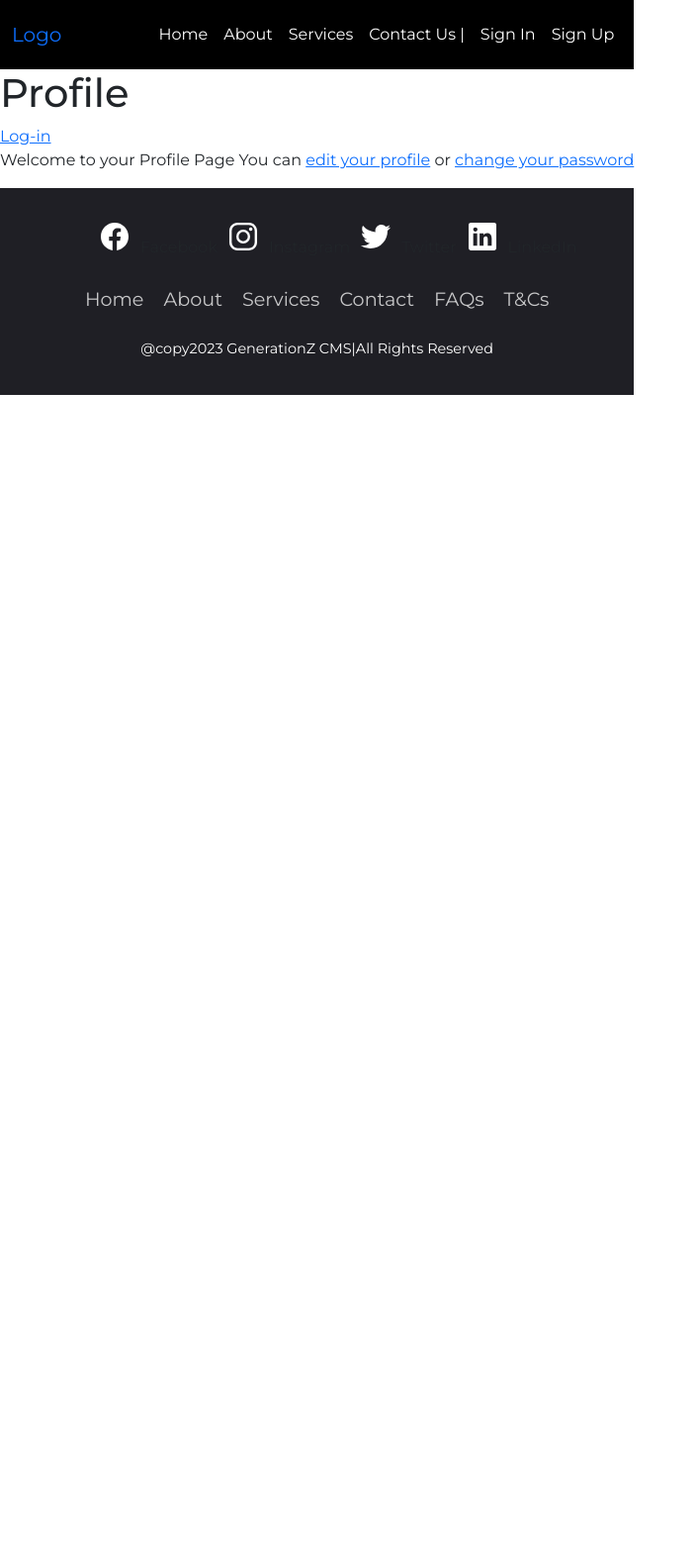
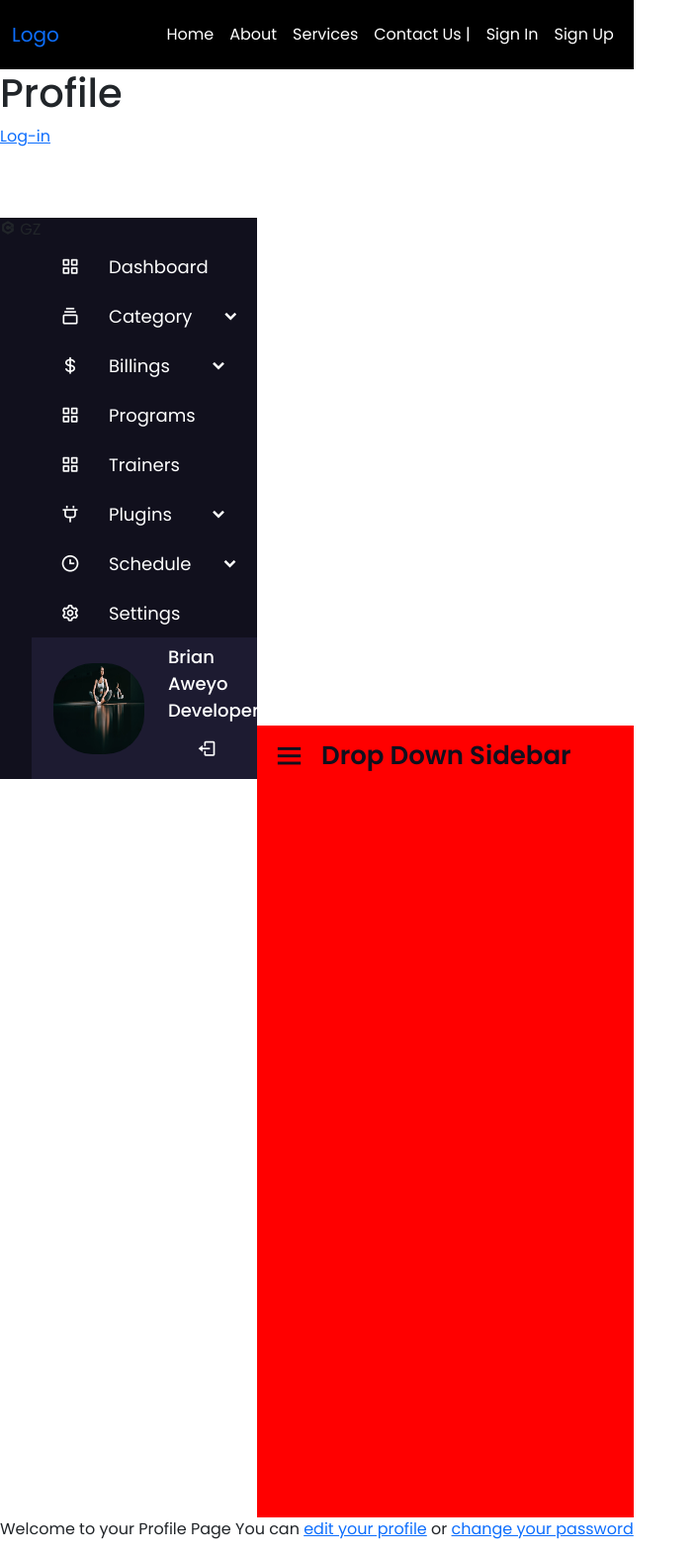
Before and after one commit to brianaweyo/Project0, a Django app: template FitClubCMS/accounts/templates/accounts/pages/profile_page.html in a window 1280 px wide. Shown: the whole page at 99% size, without its empty margins (0-705 px from the left). Before the commit the page ends 399 px from the top, so only its background shows below. Run offline with Django 3.2, Linux system fonts and the light colour scheme; the template is opened without the code that fills it, so the values that code supplies are empty; some libraries are stand-ins or nearby versions.

Commit message:
Complete sidebar

```diff
--- a/FitClubCMS/accounts/static/accounts/css/custom.css
+++ b/FitClubCMS/accounts/static/accounts/css/custom.css
@@ -1,8 +1,8 @@
 
 
-@import url('https://fonts.googleapis.com/css2?family=Montserrat:ital,wght@0,300;0,400;0,500;0,600;0,700;1,400&display=swap');
+@import url('https://fonts.googleapis.com/css2?family=Poppins:wght@400;500;600;700&display=swap');
 body{
-    font-family: 'Montserrat', sans-serif;
+    font-family: 'Poppins', sans-serif;
     list-style: none;
     text-decoration: none;
     display: flex;
--- /dev/null
+++ b/FitClubCMS/accounts/static/accounts/css/profile.css
@@ -0,0 +1,200 @@
+@import url('https://fonts.googleapis.com/css2?family=Poppins:wght@400;500;600;700&display=swap');
+*{
+    margin: 0 ;
+    padding: 0;
+    font-family: 'Poppins', sans-serif;
+    box-sizing: border-box;
+}
+
+.sidebar{
+ position:relative;
+ top: 70px;
+ left: 0;
+ width: 260px;
+ background: #11101d;
+}
+.sidebar .logo_details{
+    height: 30px;
+    width: 100%;
+    display: flex;
+    align-items: center;
+}
+.sidebar .logo_details i{
+    font-size: 30px;
+    color:#fff;
+    background: red;
+    height: 50px;
+    min-width: 78px;
+    text-align: center;
+    line-height: 50px;
+
+}
+.sidebar .logo_details .logo_name{
+    font-size: 22px;
+    color: #fff;
+    font-weight: 600;
+}
+.sidebar .nav-links{
+   height: 100%;
+   padding-top: 30px 0 150px 0;
+   overflow: auto;
+
+}
+.sidebar .nav-links::-webkit-scrollbar{
+    display: none;
+}
+.sidebar .nav-links li{
+    position: relative;
+    list-style: none;
+    transition: all 0.4s ease;
+}
+.sidebar .nav-links li:hover{
+    background: #1d1b31;
+}
+
+.sidebar .nav-links li i{
+    height: 50px;
+    min-width: 78px;
+    text-align:  center;
+    line-height: 50px;
+    color: #fff;
+    font-size: 20px;
+    transition: all 0.3s ease;
+}
+.sidebar .nav-links li.showMenu i.arrow{
+    transform: rotate(-180deg);
+}
+.sidebar .nav-links li .iocn-link{
+    display: flex;
+    align-items: center;
+    justify-content: space-between;
+}
+.sidebar .nav-links li a{
+    text-decoration: none;
+    align-items: center;
+    display: flex;
+
+}
+.sidebar .nav-links li a .link_name{
+    font-size: 18px;
+    font-weight: 400;
+    color: #fff;
+}
+.sidebar .nav-links li .sub-menu{
+    padding:  6px 6px 14px 80px;
+    margin-top: -10;
+    background: #1d1b31;
+    display: none;
+}
+
+.sidebar .nav-links li.showMenu .sub-menu{
+  display: block;
+}
+.sidebar .nav-links li .sub-menu a{
+    color: #fff;
+    font-size: 15px;
+    padding: 5px 0 ;
+    white-space: nowrap;
+    opacity: 0.6;
+    transition: all 0.3 ease;
+}
+.sidebar .nav-links li .sub-menu a:hover{
+ opacity: 1;
+}
+.sidebar.close .nav-links li .sub-menu{
+    position: absolute;
+    left: 100%;
+    top: -10px;
+    margin-top: 0;
+    padding:  10px 20px;
+    border-radius: 0 6px 6px 0 ;
+    transition: all 0.4s ease;
+    opacity: 0;
+    pointer-events: none;
+
+}
+.sidebar.close .nav-links li:hover .sub-menu{
+ top: 0px;
+ opacity: 1;
+ pointer-events: auto;
+}
+.sidebar.close .nav-links li:hover .sub-menu{
+    top: 0;
+}
+sidebar.close .nav-links li .sub-menu .link_name{
+    display: none;
+}
+.sidebar.close .nav-links li .sub-menu .link_name{
+ font-size: 18px;
+ opacity: 1;
+ display: block;
+}
+.sidebar .nav-links li .sub-menu.blank{
+   opacity: 1;
+   pointer-events: auto;
+   padding: 3px 20px 6px 16px;
+}
+
+.sidebar.close .nav-links li:hover .sub-menu.blank{
+    top: 50%;
+    transform: translate(-50%);
+
+}
+.sidebar .profile-details{
+   bottom: 0;
+   display: flex;
+   align-items: center;
+   justify-content: space-between;
+   background: #1d1b31;
+   padding: 6px 0 ;
+}
+.sidebar .profile-details .profile-content{
+    display: flex;
+    align-items: center;
+}
+
+.sidebar .profile-details img{
+   height: 7em;
+   width: 7em;
+   border-radius: 50px;
+   margin: 0 14px 0 12px;
+   padding: 10px;
+}
+.sidebar .profile-details .profile-name,
+.sidebar .profile-details .job{
+color: #fff;
+font-size: 18px;
+font-weight: 500;
+}
+
+
+.home-section{
+    position: relative;
+    background: red;
+    left: 260px;
+    width: calc(100% - 260px);
+    height: 100vh;
+    transition: all 0.5s ease;
+}
+.sidebar .home-section.close ~ .home-content{
+    left: 78px;
+    width: calc(100% - 78px);
+}
+.home-section .home-content{
+    height: 60px;
+    display: flex;
+    align-items: center;
+}
+.home-section .home-content .bx-menu,
+.home-section .home-content .text{
+    color: #11101d;
+    font-size: 35px;
+}
+.home-section .home-content .bx-menu{
+    margin: 0 15px;
+
+}
+.home-section .home-content .text{
+    font-size: 26px;
+    font-weight: 600;
+}
--- /dev/null
+++ b/FitClubCMS/accounts/static/accounts/javascript/myscript.js
@@ -0,0 +1,15 @@
+let arrow = document.querySelectorAll(" .arrow");
+for (var i = 0; i<arrow.length; i++){
+     arrow[i].addEventListener("click",(e)=>{
+    let arrowParent = e.target.parentElement.parentElement;
+    console.log(arrowParent);
+    arrowParent.classList.toggle("showMenu");
+    });
+
+}
+let sidebar =document.querySelectorAll(".sidebar");
+let sidebarBtn =document.querySelectorAll(".bx-menu");
+console.log(sidebarBtn);
+sidebarBtn.addEventListener("click", ()=>{
+  sidebar.classList.toggle("close");
+});
--- a/FitClubCMS/accounts/templates/accounts/pages/profile_page.html
+++ b/FitClubCMS/accounts/templates/accounts/pages/profile_page.html
@@ -1,9 +1,14 @@
 {% extends "base.html" %}
+{% load static %}
 
 {% block title %} My Profile {% endblock %}
 
+
+
+
 {% block content %}
 <h1>Profile</h1>
+
 <div id="header">
     <span class="user">
     {% if request.user.is_authenticated %}
@@ -14,6 +19,143 @@
     {% endif %}
     </span>
 </div>
+
+<div class="sidebar">
+    <div class="logo-details">
+        <i class='bx bxl-c-plus-plus'></i>
+        <span class="logo_name">GZ</span>
+    </div>
+
+    <ul class="nav-links">
+        <li>
+            <a href="#">
+                <i class='bx bx-grid-alt'></i>
+                <span class="link_name">Dashboard</span>
+            </a>
+            <ul class="sub-menu blank">
+                <li><a class="link_name" href="#">Billings</a></li>
+            </ul>
+        </li>
+
+        <li>
+            <div class="iocn-link">
+             <a href="#">
+                <i class='bx bx-collection'></i>
+                <span class="link_name">Category</span>
+            </a>
+            <i class='bx bxs-chevron-down arrow'></i>
+         </div>
+             <ul class="sub-menu">
+                <li><a class="link_name" href="#">Category</a></li>
+                <li><a href="#">Regular</a></li>
+                <li><a href="#">Seasonal</a></li>
+             </ul>
+        </li>
+
+        <li>
+            <div class="iocn-link">
+             <a href="#">
+                <i class='bx bx-dollar'></i>
+                <span class="link_name">Billings</span>
+            </a>
+            <i class='bx bxs-chevron-down arrow'></i>
+         </div>
+
+         <ul class="sub-menu">
+            <li><a class="link_name" href="#">Billings</a></li>
+            <li><a href="#">Payment</a></li>
+            <li><a href="#">Records</a></li>
+         </ul>
+        </li>
+
+        <li>
+            <a href="#">
+                <i class='bx bx-grid-alt'></i>
+                <span class="link_name">Programs</span>
+            </a>
+            <ul class="sub-menu blank">
+                <li><a class="link_name" href="#">Programs</a></li>
+            </ul>
+        </li>
+
+        <li>
+            <a href="#">
+                <i class='bx bx-grid-alt'></i>
+                <span class="link_name">Trainers</span>
+            </a>
+            <ul class="sub-menu blank">
+                <li><a class="link_name" href="#">Trainers</a></li>
+            </ul>
+        </li>
+
+        <li>
+            <div class="iocn-link">
+             <a href="#">
+                <i class='bx bx-plug'></i>
+                <span class="link_name">Plugins</span>
+            </a>
+            <i class='bx bxs-chevron-down arrow'></i>
+         </div>
+
+         <ul class="sub-menu">
+            <li><a class="link_name" href="#">Plugins</a></li>
+            <li><a href="#">Payment</a></li>
+            <li><a href="#">Records</a></li>
+         </ul>
+        </li>
+
+        <li>
+            <div class="iocn-link">
+             <a href="#">
+                <i class='bx bx-time'></i>
+                <span class="link_name">Schedule</span>
+            </a>
+            <i class='bx bxs-chevron-down arrow'></i>
+         </div>
+
+         <ul class="sub-menu">
+            <li><a class="link_name" href="#">Schedule</a></li>
+            <li><a href="#">Sessions</a></li>
+            <li><a href="#">Book Now</a></li>
+         </ul>
+        </li>
+
+        <li>
+            <a href="#">
+                <i class='bx bx-cog'></i>
+                <span class="link_name">Settings</span>
+            </a>
+            <ul class="sub-menu blank">
+                <li><a class="link_name" href="#">Settings</a></li>
+            </ul>
+        </li>
+
+
+    <div class="profile-details">
+        <div class="profile-content">
+            <img src="{% static 'accounts/images/bgimage.jpeg' %}">
+        </div>
+        <li>
+        <div class="name-job">
+            <div class="profile-name">Brian Aweyo</div>
+            <div class="job">Developer</div>
+        </div>
+        <i class='bx bx-log-out'></i>
+    </div>
+   </li>
+  </ul>
+</div>
+
+<section class="home-section">
+  <div class="home-content">
+    <i class="bx bx-menu"></i>
+    <span class="text">Drop Down Sidebar</span>
+   </div>
+</section>
+
+
+
+
 <p> Welcome to your Profile Page You can <a href="{% url "edit" %}">edit your
     profile</a> or <a href="{% url "password_change" %}">change your password</a></p>
 {% endblock %}
--- a/FitClubCMS/accounts/templates/base.html
+++ b/FitClubCMS/accounts/templates/base.html
@@ -9,7 +9,8 @@
     <title>{% block title %}{% endblock%}</title>
     <link href="{% static 'accounts/css/bootstrap.min.css' %}" rel="stylesheet">
     <link href="{% static 'accounts/css/custom.css' %}" rel="stylesheet">
-
+    <link href="{% static 'accounts/css/profile.css' %}" rel="stylesheet">
+    <link href='https://unpkg.com/boxicons@2.1.4/css/boxicons.min.css' rel='stylesheet'>
 </head>
 <body>
    <div id="wrapper">
@@ -27,9 +28,9 @@
                      <a class="nav-link" href="#">Contact Us | </a>
                      <a class="nav-link" href="{%url 'login' %}">Sign In</a>
                      <a class="nav-link" href="{% url 'register' %}">Sign Up</a>
-                  </div>
+                </div>
                </div>
-               </div>
+              </div>
             </nav>
             {% if messages %}
             <ul class="messages">
@@ -52,8 +53,14 @@
          </div>
 
 
-         <footer id="footer">
+     <!--   <footer id="footer">
 
+           <div class="waves">
+               <div class="wave" id="wave1"></div>
+               <div class="wave" id="wave2"></div>
+               <div class="wave" id="wave3"></div>
+               <div class="wave" id="wave4"></div>
+           </div>
 
              <ul class="social_icons">
                <li><a href="#"><ion-icon name="logo-facebook"></ion-icon></a>Facebook</li>
@@ -71,11 +78,12 @@
              </div>
              <p>@copy2023 GenerationZ CMS|All Rights Reserved</p>
          </footer>
-
+      -->
    </div>
      <script type="module" src="https://unpkg.com/ionicons@7.1.0/dist/ionicons/ionicons.esm.js"></script>
      <script nomodule src="https://unpkg.com/ionicons@7.1.0/dist/ionicons/ionicons.js"></script>
      <script src="{% static 'accounts/javascript/bootstrap.bundle.min.js' %}"></script>
+     <script src="{% static 'accounts/javascript/myscript.js' %}"></script>
      <script src="https://ajax.googleapis.com/ajax/libs/jquery/3.6.4/jquery.min.js"></script>
 </body>
 </html>
```
